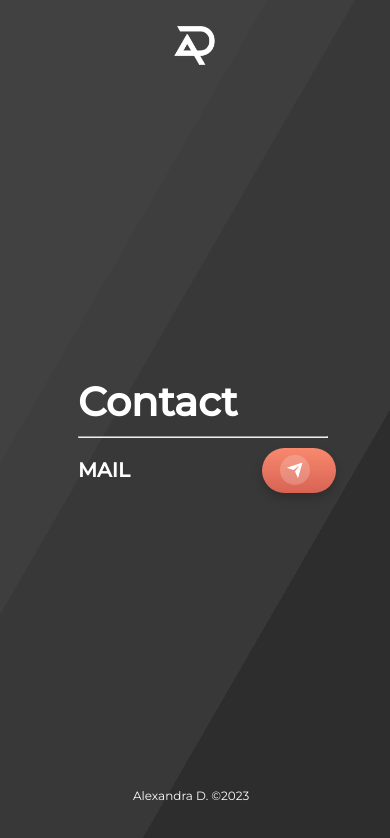
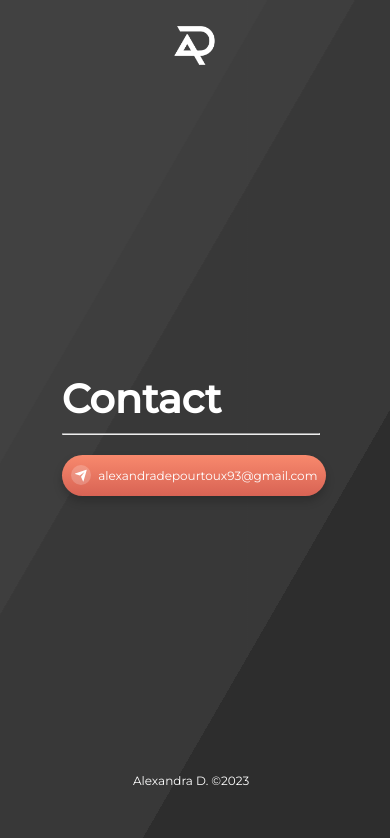
Before and after one commit to Alexedpx/MyPortfolio, a React (Vite) app in the folder Portfolio_devweb/: page /contact in a window 390 px wide. Shown: the top 838 px of the page. Built offline with nearby package versions, Linux system fonts and the light colour scheme.

Commit message:
pb bouton contact responsive mobile

```diff
--- a/Portfolio_devweb/src/components/Projects.jsx
+++ b/Portfolio_devweb/src/components/Projects.jsx
@@ -10,14 +10,12 @@ export default function Projects() {
 
   return (
     <>
-
       <div className="container-projects">
-
-          <div className="header" onClick={handleShowProjectClick}>
+        <div className="header" onClick={handleShowProjectClick}>
           <NavLink to="/projects">
-            <h1>See my projects ↗ </h1>
-            </NavLink>
-          </div>
+            <h1>See my projects</h1>
+          </NavLink>
+        </div>
       </div>
       {showProject && <ProjectsList />}
     </>
--- a/Portfolio_devweb/src/pages/ContactCard.jsx
+++ b/Portfolio_devweb/src/pages/ContactCard.jsx
@@ -19,7 +19,7 @@ export default function ContactCard() {
           <div className="email">
             <h2>MAIL</h2>
 
-            <button>
+            <button a href="mailto:alexandradepourtoux93@gmail.com">
               <div class="svg-wrapper-1">
                 <div class="svg-wrapper">
                   <svg
@@ -38,7 +38,7 @@ export default function ContactCard() {
               </div>
               <p>
                 <a href="mailto:alexandradepourtoux93@gmail.com">
-                  alexandradepourtoux93@gmail.com
+                 <p> alexandradepourtoux93@gmail.com</p>
                 </a>
               </p>
             </button>
--- a/Portfolio_devweb/src/style/_ContactCard.scss
+++ b/Portfolio_devweb/src/style/_ContactCard.scss
@@ -121,22 +121,34 @@
         font-size: calc(var(--font-size-standard) * 2);
       }
       .underline {
-				width: 80%;
+        width: 75%;
       }
       .email {
         h2 {
+          display: none;
           font-size: calc(var(--font-size-standard) * 1);
         }
+
         p {
-					font-size: calc(var(--font-size-standard) * 0.8);
-				}
-				a {
-					display: none;
+          font-size: calc(var(--font-size-standard) * 0.6);
         }
       }
     }
+
     button {
-			margin-left: 25%;
+      margin-right: 80px;
+      margin-top: 10px;
+      padding: 0.7em 0.6em;
+    }
+
+    button svg {
+      width: 14px;
+      height: 15px;
+    }
+
+    button .svg-wrapper {
+      width: 20px;
+      height: 20px;
     }
   }
 }
--- a/Portfolio_devweb/src/style/_Footer.scss
+++ b/Portfolio_devweb/src/style/_Footer.scss
@@ -12,9 +12,10 @@
 
 @media screen and (max-width: 600px) {
   .container-footer {
+
 	display: flex;
 	justify-content: center;
-    margin-top: 15px;
+    margin-top: 0px;
     p {
       font-size: calc(var(--font-size-standard) * 0.6);
     }
--- a/Portfolio_devweb/src/style/_Projects.scss
+++ b/Portfolio_devweb/src/style/_Projects.scss
@@ -37,6 +37,48 @@
     a {
       text-decoration: none;
     }
+    .button {
+      margin: 0;
+      height: auto;
+      background: transparent;
+      padding: 0;
+      border: none;
+      cursor: pointer;
+    }
+
+    /* button styling */
+    .button {
+      --border-right: 6px;
+      --text-stroke-color: rgba(255,255,255,0.6);
+      --animation-color: #37FF8B;
+      --fs-size: 2em;
+
+      text-decoration: none;
+      font-size: var(--fs-size);
+
+      position: relative;
+      text-transform: uppercase;
+      color: transparent;
+      -webkit-text-stroke: 1px var(--text-stroke-color);
+    }
+    /* this is the text, when you hover on button */
+    .hover-text {
+      position: absolute;
+      box-sizing: border-box;
+      content: attr(data-text);
+      color: var(--animation-color);
+      width: 0%;
+      inset: 0;
+      border-right: var(--border-right) solid var(--animation-color);
+      overflow: hidden;
+      transition: 0.5s;
+      -webkit-text-stroke: 1px var(--animation-color);
+    }
+    /* hover */
+    .button:hover .hover-text {
+      width: 100%;
+      filter: drop-shadow(0 0 23px var(--animation-color))
+    }
   }
   .header:hover {
     transform: scale(1.2);
@@ -45,7 +87,6 @@
 
 @media screen and (max-width: 700px) {
   .container-projects {
-
     justify-content: center;
     .header {
       margin-top: 200px;
```
Lines whose indentation alone changed are shown as unchanged.
